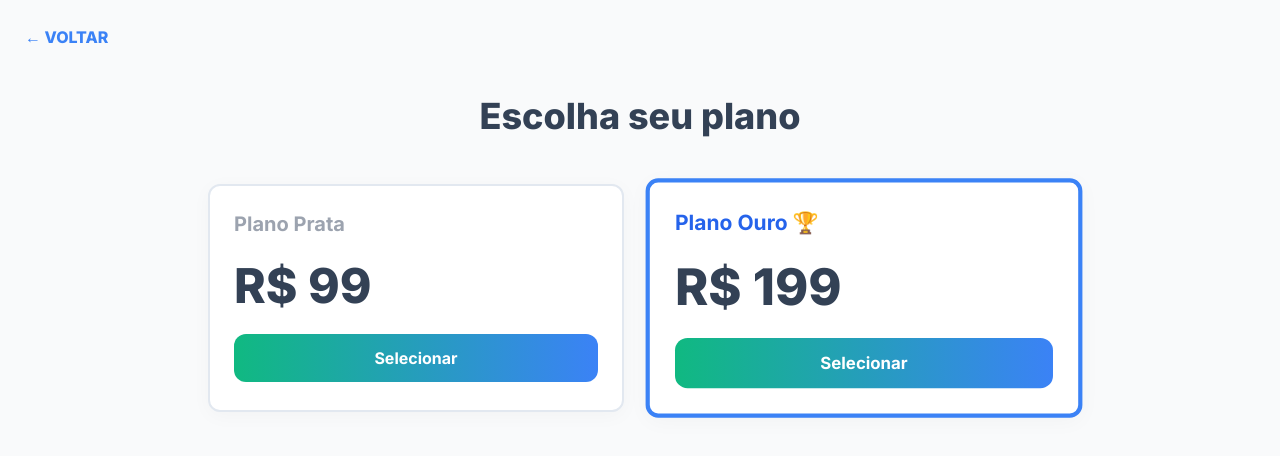
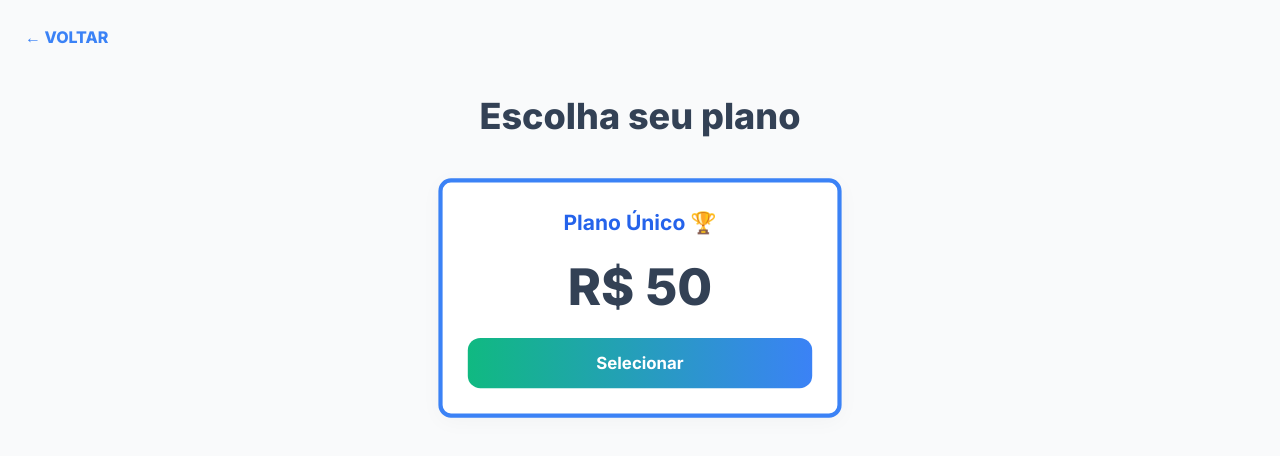
Before and after one commit to Leonardochanquini/mundopet-api, a website: page index.html in a window 1280 px wide. Both pictures are taken after a click on the button "Ver Planos". Drawn offline with nearby package versions, Linux system fonts and the light colour scheme.

Commit message:
Cadastro Único v1.0

```diff
--- a/index.html
+++ b/index.html
@@ -201,15 +201,10 @@ td { padding: 12px; border-bottom: 1px solid var(--border-color); color: var(--t
     <div id="tela-planos" class="hidden h-screen overflow-y-auto flex flex-col items-center justify-start bg-gray-50 relative py-24">
         <div class="btn-voltar no-print" onclick="irPara('tela-inicio')">← VOLTAR</div>
         <h2 class="text-4xl font-extrabold mb-12">Escolha seu plano</h2>
-        <div class="grid md:grid-cols-2 gap-8 w-full max-w-4xl px-4">
-            <div class="card border-2 cursor-pointer" onclick="selecionarPlano('Prata', 99)">
-                <h3 class="text-xl font-bold text-gray-400">Plano Prata</h3>
-                <p class="text-5xl font-black my-6">R$ 99</p>
-                <button class="w-full btn-principal py-3 rounded-xl font-bold">Selecionar</button>
-            </div>
-            <div class="card border-4 border-blue-500 scale-105 cursor-pointer" onclick="selecionarPlano('Ouro', 199)">
-                <h3 class="text-xl font-bold text-blue-600">Plano Ouro 🏆</h3>
-                <p class="text-5xl font-black my-6">R$ 199</p>
+        <div class="flex justify-center w-full max-w-4xl px-4">
+            <div class="card border-4 border-blue-500 scale-105 cursor-pointer w-full max-w-sm text-center" onclick="selecionarPlano('Único', 50)">
+                <h3 class="text-xl font-bold text-blue-600">Plano Único 🏆</h3>
+                <p class="text-5xl font-black my-6">R$ 50</p>
                 <button class="w-full btn-principal py-3 rounded-xl font-bold">Selecionar</button>
             </div>
         </div>
```
